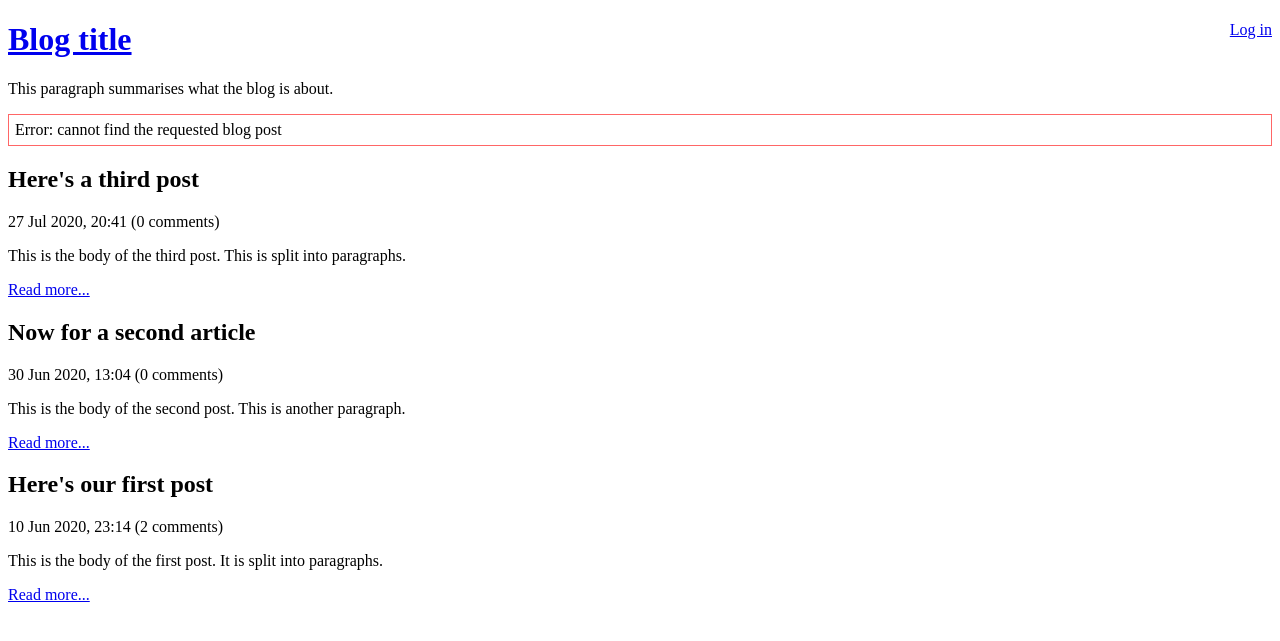
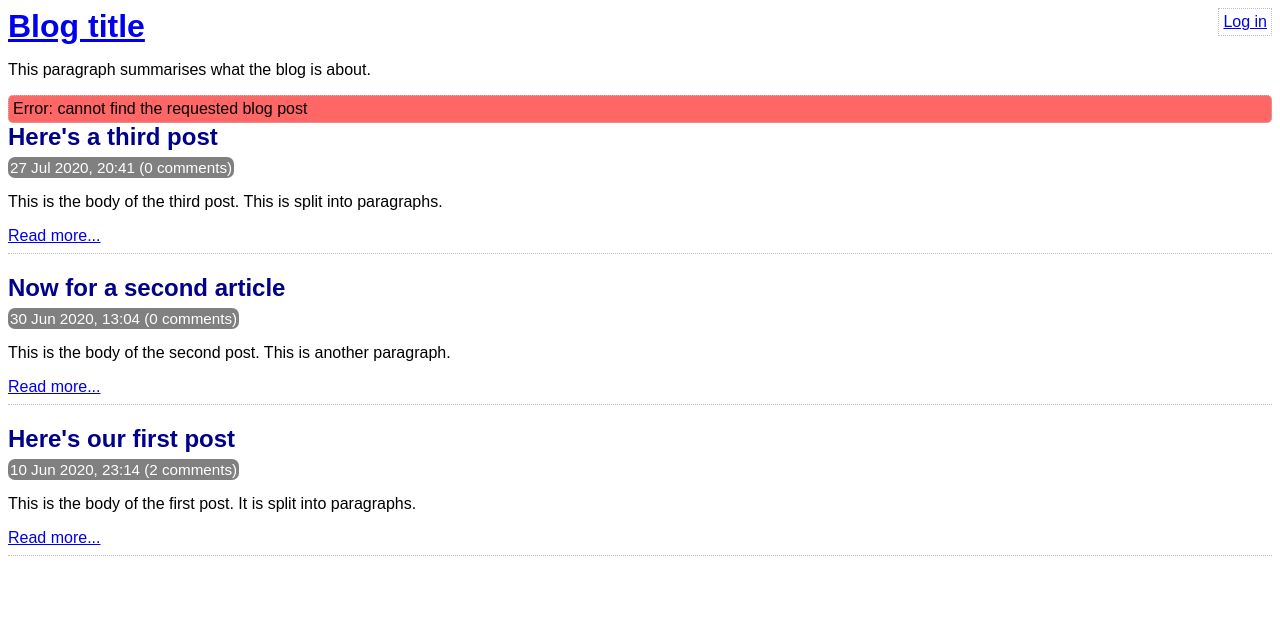
Before and after one commit to Gainzislife/blog-app, a PHP site: page /index.php?not-found=1 in a window 1280 px wide. Shown: the top 641 px of the page. Run offline with PHP 8.4, Linux system fonts and the light colour scheme; data comes from the database, SQL or seed files in the repository.

Commit message:
General update
Added css, head.php and small others

```diff
--- /dev/null
+++ b/assets/main.css
@@ -0,0 +1,71 @@
+/* Success/error message boxes */
+.box {
+	border: 1px dotted silver;
+	border-radius: 5px;
+	padding: 4px;
+}
+.error {
+	background-color: #ff6666;
+}
+.success {
+	background-color: #88ff88;
+}
+
+.install-password {
+	font-size: 1.2em;
+}
+
+.top-menu {
+	border: 1px dotted silver;
+	min-height: 18px;
+	padding: 4px;
+	margin-bottom: 4px;
+}
+
+.menu-options {
+	float: right;
+}
+
+h1, h2, h3 {
+	margin-top: 0;
+	margin-bottom: 8px;
+}
+
+body {
+	font-family: sans-serif;
+}
+
+.post-synopsis {
+	padding-bottom: 8px;
+	border-bottom: 1px dotted silver;
+	margin-bottom: 20px;
+}
+
+.post-synopsis h2, .post h2 {
+	color: darkblue;
+}
+
+.post .date, .post-synopsis .meta {
+	color: white;
+	background-color: grey;
+	border-radius: 7px;
+	padding: 2px;
+	display: inline;
+	font-size: 0.95em;
+}
+
+.comment .comment-meta {
+	font-size: 0.85em;
+	color: grey;
+	border-top: 1px dotted silver;
+	padding-top: 8px;
+}
+
+.comment-body p {
+	margin: 8px 4px;
+}
+
+.comment-list {
+	border-bottom: 1px dotted silver;
+	margin-bottom: 12px;
+}
--- a/index.php
+++ b/index.php
@@ -18,22 +18,24 @@ $not_found = isset($_GET['not-found']);
 <html>
 	<head>
 		<title>A Blog App</title>
-		<meta http-equiv="Content-Type" content="text/html;charset=utf-8">
+		<?php require('templates/head.php'); ?>
 	</head>
 	<body>
 		<?php require('templates/title.php'); ?>
 
 		<?php if ($not_found) : ?>
-			<div style="border: 1px solid #ff6666; padding: 6px;">
+			<div class="error box">
 				Error: cannot find the requested blog post
 			</div>
 		<?php endif; ?>
 
+		<div class="post-list">
 			<?php while ($row = $stmt->fetch(PDO::FETCH_ASSOC)) : ?>
+				<div class="post-synopsis">
 					<h2>
 						<?php echo htmlEscape($row['title']); ?>
 					</h2>
-			<div>
+					<div class="meta">
 						<?php echo convertSqlDate($row['created_at']); ?>
 
 						(<?php echo countCommentsForPost($row['id']); ?> comments)
@@ -41,10 +43,11 @@ $not_found = isset($_GET['not-found']);
 					<p>
 						<?php echo htmlEscape($row['body']); ?>
 					</p>
-			<p>
+					<div class="read-more">
 						<a href="view-post.php?post_id=<?php echo $row['id']; ?>">Read more...</a>
-			</p>
+					</div>
+				</div>
 			<?php endwhile; ?>
-
+		</div>
 	</body>
 </html>
--- a/login.php
+++ b/login.php
@@ -1,7 +1,7 @@
 <!DOCTYPE html>
 <html>
   <head>
-    <meta http-equiv="Content-Type" content="text/html;charset=utf-8">
+    <?php require 'templates/head.php' ?>
     <title>A Blog App | Login</title>
   </head>
   <body>
--- a/templates/comment-form.php
+++ b/templates/comment-form.php
@@ -5,12 +5,9 @@
  */
 ?>
 
-<?php // We'll use a rule-off for now, to seperate page sections ?>
-<hr>
-
 <?php // Report any errors in a bullet-point list ?>
 <?php if ($errors) : ?>
-  <div style="border: 1px solid #ff6666; padding: 6px;">
+  <div class="error box">
     <ul>
       <?php foreach ($errors as $error) : ?>
         <li><?php echo $error; ?></li>
--- /dev/null
+++ b/templates/head.php
@@ -0,0 +1,2 @@
+<meta http-equiv="Content-Type" content="text/html;charset=utf-8" />
+<link rel="stylesheet" type="text/css" href="assets/main.css" />
--- a/templates/title.php
+++ b/templates/title.php
@@ -1,4 +1,4 @@
-<div style="float: right;">
+<div class="top-menu menu-options">
   <a href="login.php">Log in</a>
 </div>
 
--- a/view-post.php
+++ b/view-post.php
@@ -39,9 +39,9 @@ if ($_POST) {
 <html>
   <head>
     <title>
-      A Blog App | <?php echo htmlspecialchars($row['title'], ENT_HTML5, 'UTF-8'); ?>
+      A Blog App | <?php echo htmlEscape($row['title']); ?>
     </title>
-    <meta http-equiv="Content-Type" content="text/html;charset=utf-8">
+    <?php require('templates/head.php'); ?>
   </head>
   <body>
     <?php require('templates/title.php'); ?>
```
Also changed, not shown: lib/common.php (+10 -0 lines). Lines whose indentation alone changed are shown as unchanged.
